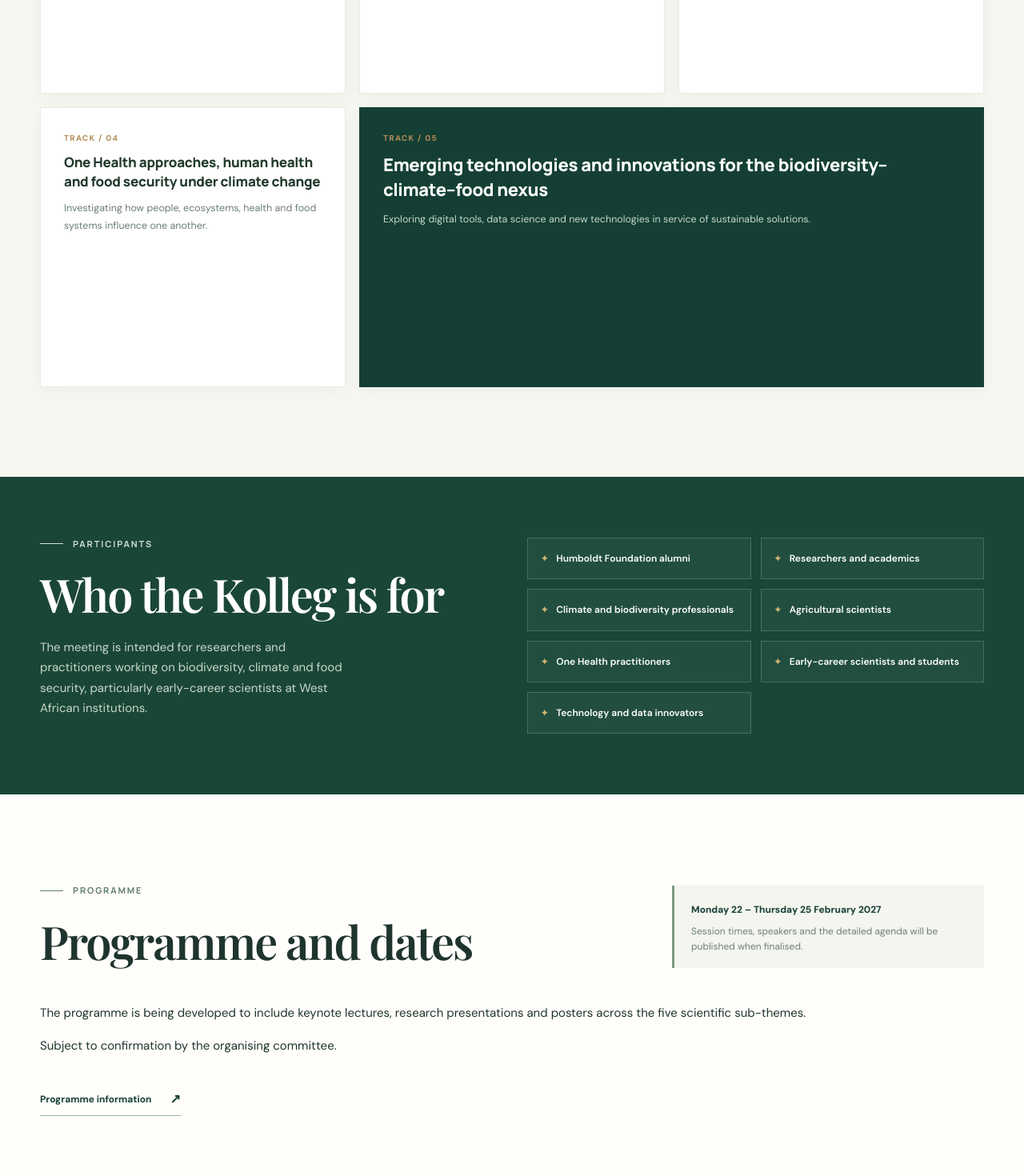
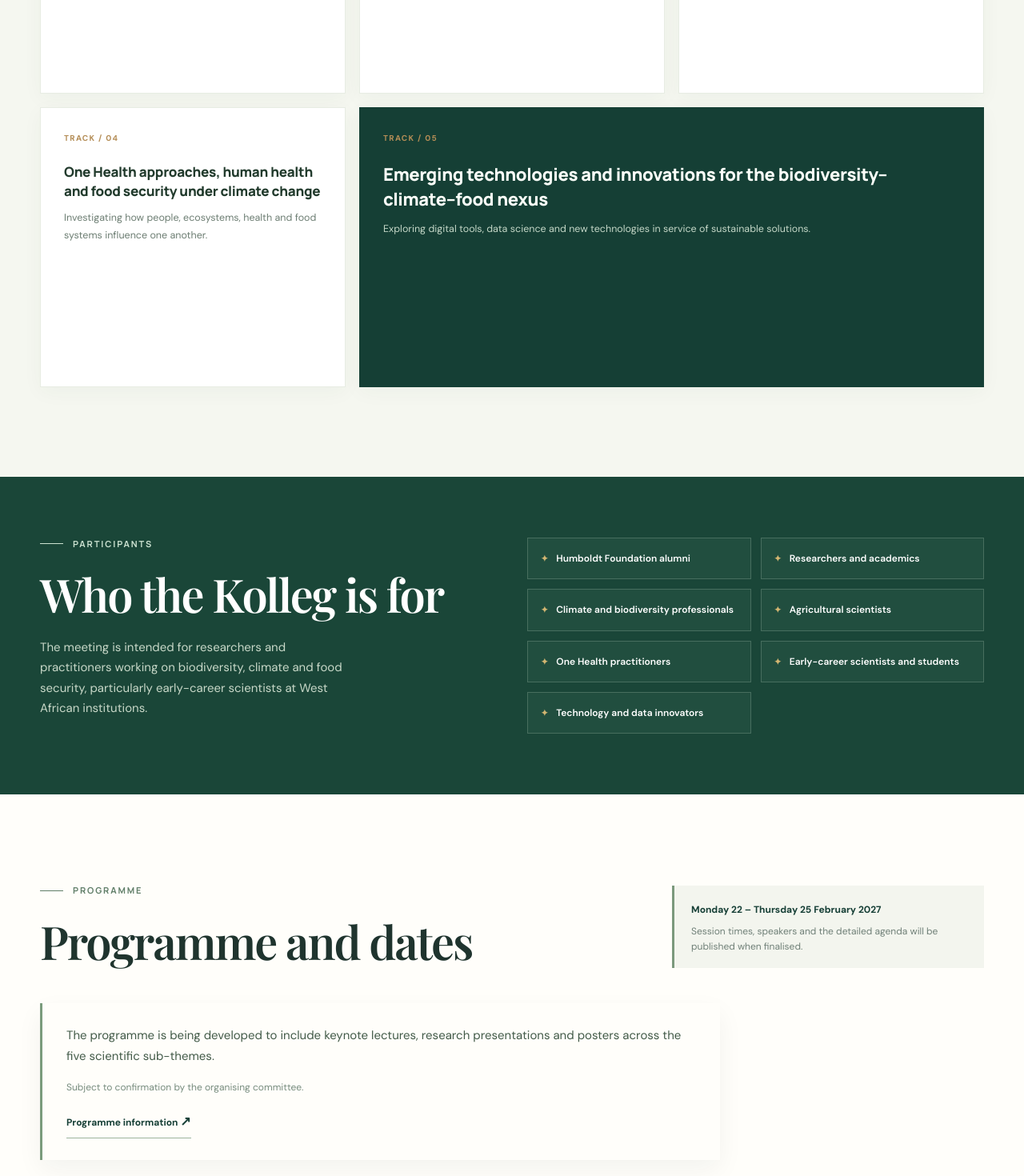
Before and after one commit to DrFayeunAgriStats/akure-humboldt-kolleg-2027, a Next.js app: page / in a window 1280 px wide. Shown: the part 2540-4010 px from the top of the page at 80% size. Built offline with nearby package versions, Linux system fonts and the light colour scheme; no server answers.

Commit message:
Refine programme and image styling after editorial simplification

```diff
--- a/app/styles.css
+++ b/app/styles.css
@@ -139,3 +139,14 @@ footer{background:#0b2b23;color:#d1e0d1;padding:60px 0 20px}.footer-grid{display
   .venue-photo>div strong{font-size:19px}
   .venue-photo .photo-credit{font-size:9px;padding:8px 10px}
 }
+
+/* Editorial revision: concise programme presentation and accessible venue framing. */
+.programme-summary {max-width:850px; margin:28px 0 0; padding:27px 30px; background:#fffefa; border-left:3px solid #7b9c7d; box-shadow:0 12px 30px rgba(17,49,40,.05);}
+.programme-summary p {color:#435b49; line-height:1.75; font-size:15px; margin:0 0 15px;}
+.programme-summary .notice-copy {font-size:12px; color:#778c7e; margin-bottom:10px;}
+.programme-summary .text-link {display:inline-block; margin-top:8px;}
+.venue-photo {margin:0;}
+.venue-photo .photo-credit {display:block;}
+.theme-grid .theme-card {display:flex; flex-direction:column; justify-content:flex-start;}
+.theme-card h3 {margin-top:12px;}
+@media(max-width:650px){.programme-summary {padding:22px 20px;}.programme-summary p {font-size:14px;}}
```
